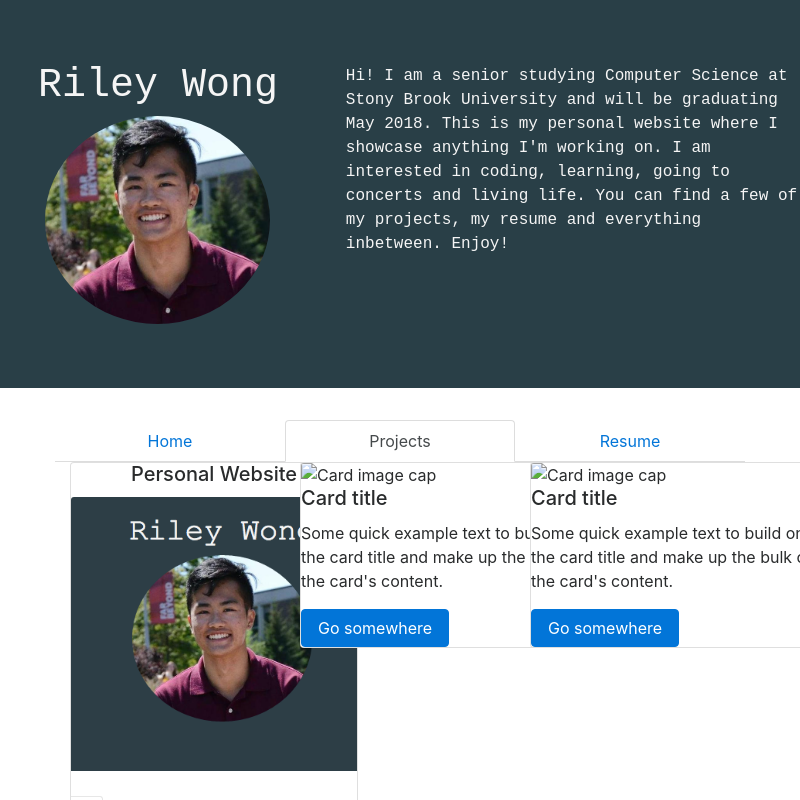
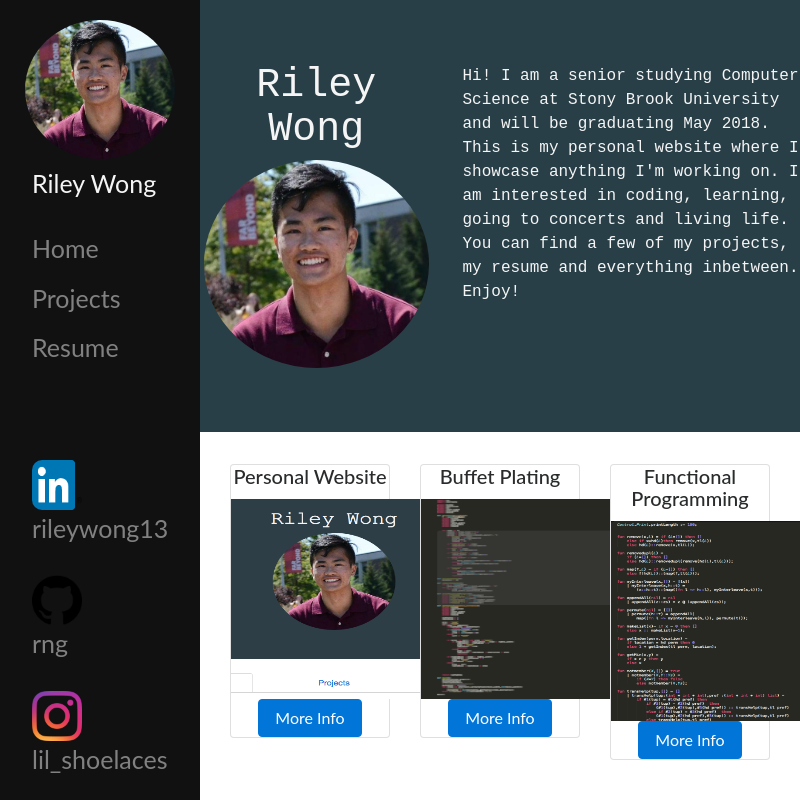
Before and after one commit to rileywong/Website, an Electron app: page index.html in a window 800 px wide. Both pictures are taken after a click on the tab "Projects". Shown: the top 800 px of the page. Drawn offline with nearby package versions, Linux system fonts and the light colour scheme.

Commit message:
New SideBar/Renovations

```diff
--- a/index.html
+++ b/index.html
@@ -25,30 +25,19 @@
 <body>
 
 
-    <div class="">
 
-            <div class="row bg jumbotron jumbotron-fluid text-center">
-                <div class="col-md-5">
-                    <h1 class="titleFont ">Riley Wong</h1>
-                    <img src="./Images/PicOfRiley.jpg" class="proPicStyle  " alt="FacePic">
-                </div>
-                <div class="col-md-7 titleFont">
 
-                        <p align="left">
-                            Hi! I am a senior studying Computer Science at Stony Brook University and will be graduating May 2018.
-                            This is my personal website where I showcase anything I'm working on. I am interested in coding, learning,
-                            going to concerts and living life. You can find a few of my projects, my resume and everything inbetween. Enjoy!
-                        </p>
+
+
+
+    <div class="sidenav">
+        <div class="text-center">
+            <img src="./Images/PicOfRiley.jpg" class="menuBarPic text-center" alt="FacePic">
 
         </div>
-            </div>
+        <p class="nameFont"> Riley Wong</p>
 
-
-    </div>
-
-    <div class="container">
-
-        <ul class="nav nav-tabs nav-justified" id="myTab" role="tablist">
+        <ul class="nav flex-column" id="myTab" role="tablist">
             <li class="nav-item">
                 <a class="nav-link" data-toggle="tab" href="#home" role="tab" aria-controls="Home">Home</a>
             </li>
@@ -58,8 +47,50 @@
             <li class="nav-item">
                 <a class="nav-link" data-toggle="tab" href="#resume" role="tab" aria-controls="Resume">Resume</a>
             </li>
+        </ul>
 
-        </ul>
+        <div class="mediaDiv">
+            <a href="https://www.linkedin.com/in/rileywong13/">
+                <img class="scaleMedia" src="./Images/LinkedInLogo.png">
+                <p>rileywong13</p>
+            </a>
+            <a href="https://github.com/rileywong">
+                <img class="scaleMedia" src="./Images/githubLogo.png">
+                <p>rng</p>
+            </a>
+            <a href="https://www.instagram.com/lil_shoelaces/">
+                <img class="scaleMedia" src="./Images/instagramLogo.png">
+                <p>lil_shoelaces</p>
+            </a>
+
+        </div>
+    </div>
+
+
+    <div class="main">
+        <div class="row bg jumbotron jumbotron-fluid text-center">
+            <div class="col-md-5">
+                <h1 class="titleFont ">Riley Wong</h1>
+                <img src="./Images/PicOfRiley.jpg" class="proPicStyle  " alt="FacePic">
+            </div>
+            <div class="col-md-7 titleFont">
+
+                <p align="left">
+                    Hi! I am a senior studying Computer Science at Stony Brook University and will be graduating May 2018. This is my personal
+                    website where I showcase anything I'm working on. I am interested in coding, learning, going to concerts
+                    and living life. You can find a few of my projects, my resume and everything inbetween. Enjoy!
+                </p>
+
+            </div>
+        </div>
+
+
+
+
+        <div class="container">
+
+
+
 
             <div class="tab-content">
                 <div class="tab-pane" id="home" role="tabpanel">
@@ -89,13 +120,13 @@
                 <div class="tab-pane active" id="projects" role="tabpanel">
                     <div class="container-fluid">
                         <div class="row">
-                        <div class="col-sm-4">
-                            <div class="card" style="width: 18rem;">
+                            <div class="col-md-4">
+                                <div class="card text-center">
                                     <h5 class="card-title text-center">Personal Website</h5>
-                                <img class="card-img-top text-center" src="./Images/WebsiteProjectPic.png" alt="">
+                                    <img class=" projectPicScale text-center" src="./Images/WebsiteProjectPic.png">
                                     <div class="card-body">
 
-                                    <div class="collapse" id="collapseExample">
+                                        <div class="collapse" id="collapseExample1">
 
                                             <div class="card-body">
                                                 This is my personal website! I built it using electron but you're probably on the web version. It's built using HTML, CSS
@@ -104,7 +135,7 @@
                                         </div>
 
                                         <div class="container text-center">
-                                        <a class="btn btn-primary" data-toggle="collapse" href="#collapseExample" role="button" aria-expanded="false" aria-controls="collapseExample">
+                                            <a class="btn btn-primary" data-toggle="collapse" href="#collapseExample1" role="button" aria-expanded="false" aria-controls="collapseExample">
                                                 More Info
                                             </a>
 
@@ -113,27 +144,51 @@
                                     </div>
                                 </div>
                             </div>
-                        <div class="col-sm-4">
-                            <div class="card" style="width: 18rem;">
-                                <img class="card-img-top" src="" alt="Card image cap">
+                            <div class="col-md-4">
+                                <div class="card text-center">
+                                    <h5 class="card-title text-center">Buffet Plating</h5>
+                                    <img class=" projectPicScale text-center" src="./Images/BuffetProject.png">
                                     <div class="card-body">
-                                    <h5 class="card-title">Card title</h5>
-                                    <p class="card-text">Some quick example text to build on the card title and make up the bulk of the card's
-                                        content.
-                                    </p>
-                                    <a href="#" class="btn btn-primary">Go somewhere</a>
+
+                                        <div class="collapse" id="collapseExample2">
+
+                                            <div class="card-body">
+                                                I tried to optimize plate placement on tables during a buffet! Hot plates couldnt go next to cold ones and you can combine
+                                                tables to create longer ones. Check out how I found the least number of tables
+                                                required.
+                                            </div>
+                                        </div>
+
+                                        <div class="container text-center">
+                                            <a class="btn btn-primary" data-toggle="collapse" href="#collapseExample2" role="button" aria-expanded="false" aria-controls="collapseExample">
+                                                More Info
+                                            </a>
+
+                                        </div>
+
                                     </div>
                                 </div>
                             </div>
-                        <div class="col-sm-4">
-                            <div class="card" style="width: 18rem;">
-                                <img class="card-img-top" src="..." alt="Card image cap">
+                            <div class="col-md-4">
+                                <div class="card text-center">
+                                    <h5 class="card-title text-center">Functional Programming</h5>
+                                    <img class=" projectPicScale text-center" src="./Images/SMLProject.png">
                                     <div class="card-body">
-                                    <h5 class="card-title">Card title</h5>
-                                    <p class="card-text">Some quick example text to build on the card title and make up the bulk of the card's
-                                        content.
-                                    </p>
-                                    <a href="#" class="btn btn-primary">Go somewhere</a>
+
+                                        <div class="collapse" id="collapseExample3">
+
+                                            <div class="card-body">
+                                                Functional Programming uses recursion and pattern matching. I used functional programming to solve the tourism problem.
+                                            </div>
+                                        </div>
+
+                                        <div class="container text-center">
+                                            <a class="btn btn-primary" data-toggle="collapse" href="#collapseExample3" role="button" aria-expanded="false" aria-controls="collapseExample">
+                                                More Info
+                                            </a>
+
+                                        </div>
+
                                     </div>
                                 </div>
                             </div>
@@ -149,13 +204,14 @@
 
             </div>
 
+
+
         </div>
 
-    <div class="container text-center padding">
-        <img class="scaleMedia"src="./Images/LinkedInLogo.png">
-        <img class="scaleMedia"src="./Images/githubLogo.png">
-        <img class="scaleMedia"src="./Images/instagramLogo.png">
     </div>
+
+
+
 
     <script src="https://code.jquery.com/jquery-3.2.1.slim.min.js" integrity="sha384-KJ3o2DKtIkvYIK3UENzmM7KCkRr/rE9/Qpg6aAZGJwFDMVNA/GpGFF93hXpG5KkN"
         crossorigin="anonymous"></script>
--- a/main.css
+++ b/main.css
@@ -1,3 +1,17 @@
+.menuBarPic{
+    width:150px;
+    border-radius:50%;
+    margin: auto;
+}
+
+.nameFont{
+    font-family: "Lato", sans-serif;
+    color: whitesmoke;
+    font-size: 25px;
+
+    padding: 6px 6px 6px 32px;
+}
+
 .proPicStyle{
     width: 225px;
     border-radius: 50%;
@@ -14,16 +28,9 @@
     background-size: cover;
 }
 
-.nav-tabs > li {
-    float:none;
-    display:inline-block;
-    zoom:1;
+nav{
+    display:block !important;
 }
-
-.nav-tabs {
-    text-align:center;
-}
-
 .padding{
     padding: 15px;
 }
@@ -44,12 +51,58 @@
 .projectPicScale{
     height:auto;
     width:auto;
-    max-width: 150px;
-    max-height: 150px;
+    width:195px;
+    height:200px;
+    margin: auto;
+}
+
+
+.mediaDiv{
+    position:fixed;
+    bottom: 0;
+    left:0;
+    margin: auto;
 }
 
 .scaleMedia{
     height:50px;
     width:50px;
+    border-radius:20%;
+}
 
+body {
+    font-family: "Lato", sans-serif;
 }
+
+.sidenav {
+    height: 100%;
+    width: 200px;
+    position: fixed;
+    z-index: 1;
+    top: 0;
+    left: 0;
+    background-color: #111;
+    overflow-x: hidden;
+    padding-top: 20px;
+}
+
+.sidenav a {
+    padding: 6px 6px 6px 32px;
+    text-decoration: none;
+    font-size: 25px;
+    color: #818181;
+    display: block;
+}
+
+.sidenav a:hover {
+    color: #f1f1f1;
+}
+
+.main {
+    margin-left: 200px; /* Same as the width of the sidenav */
+}
+
+@media screen and (max-height: 450px) {
+  .sidenav {padding-top: 15px;}
+  .sidenav a {font-size: 18px;}
+}
```
Also changed, not shown: Images/BuffetProject.png (added), Images/SMLproject.png (added). Lines whose indentation alone changed are shown as unchanged.
